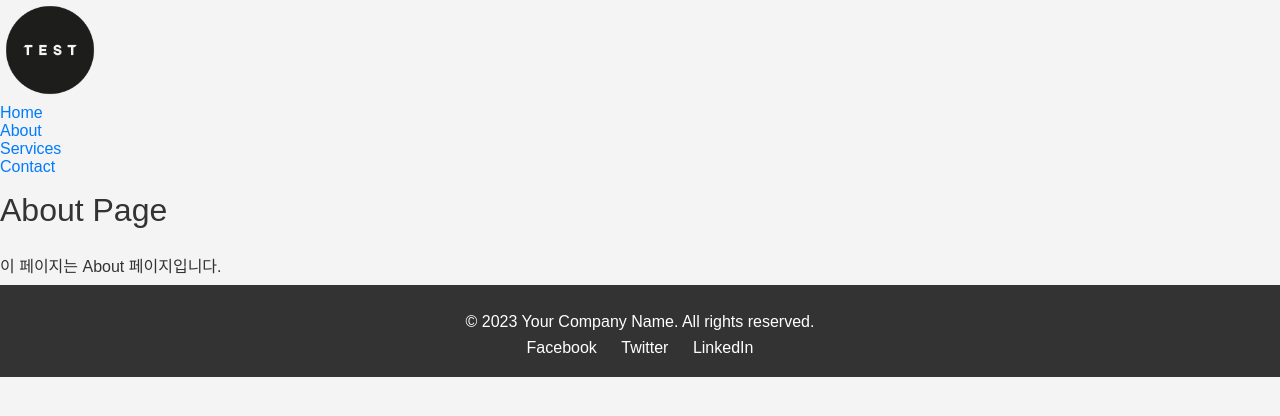
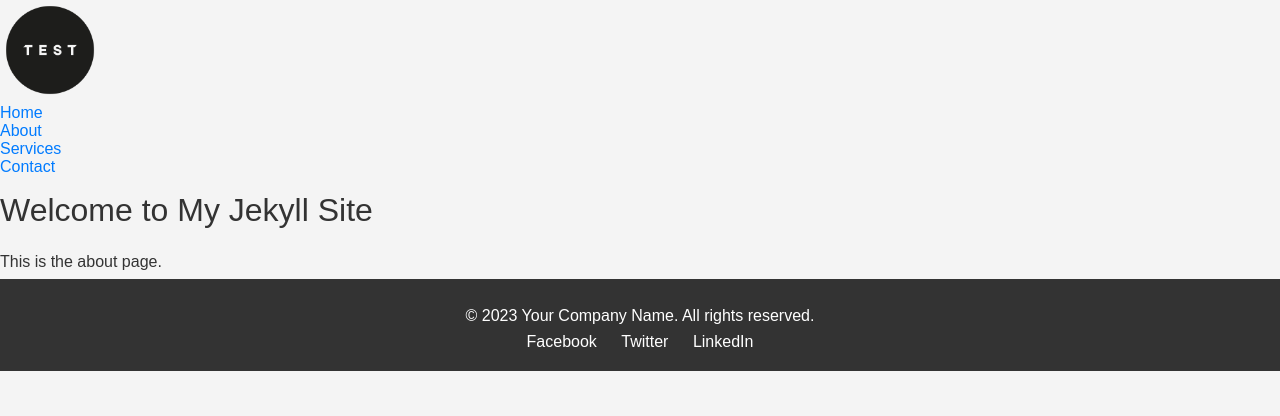
Before and after one commit to currentJob/currentJob.github.io, a Jekyll site: the page built from pages/about.md, in a window 1280 px wide. Shown: the top 416 px of the page. Built offline with Jekyll 4.4.1, drawn with Linux system fonts in a browser that asks for light colours.

Commit message:
🎉 Update about page content and structure

```diff
--- a/pages/about.md
+++ b/pages/about.md
@@ -4,5 +4,6 @@ title: "About"
 permalink: /about/
 ---
 
-# About Page
-이 페이지는 About 페이지입니다.
+
+<h1>Welcome to My Jekyll Site</h1>
+<p>This is the about page.</p>
```
